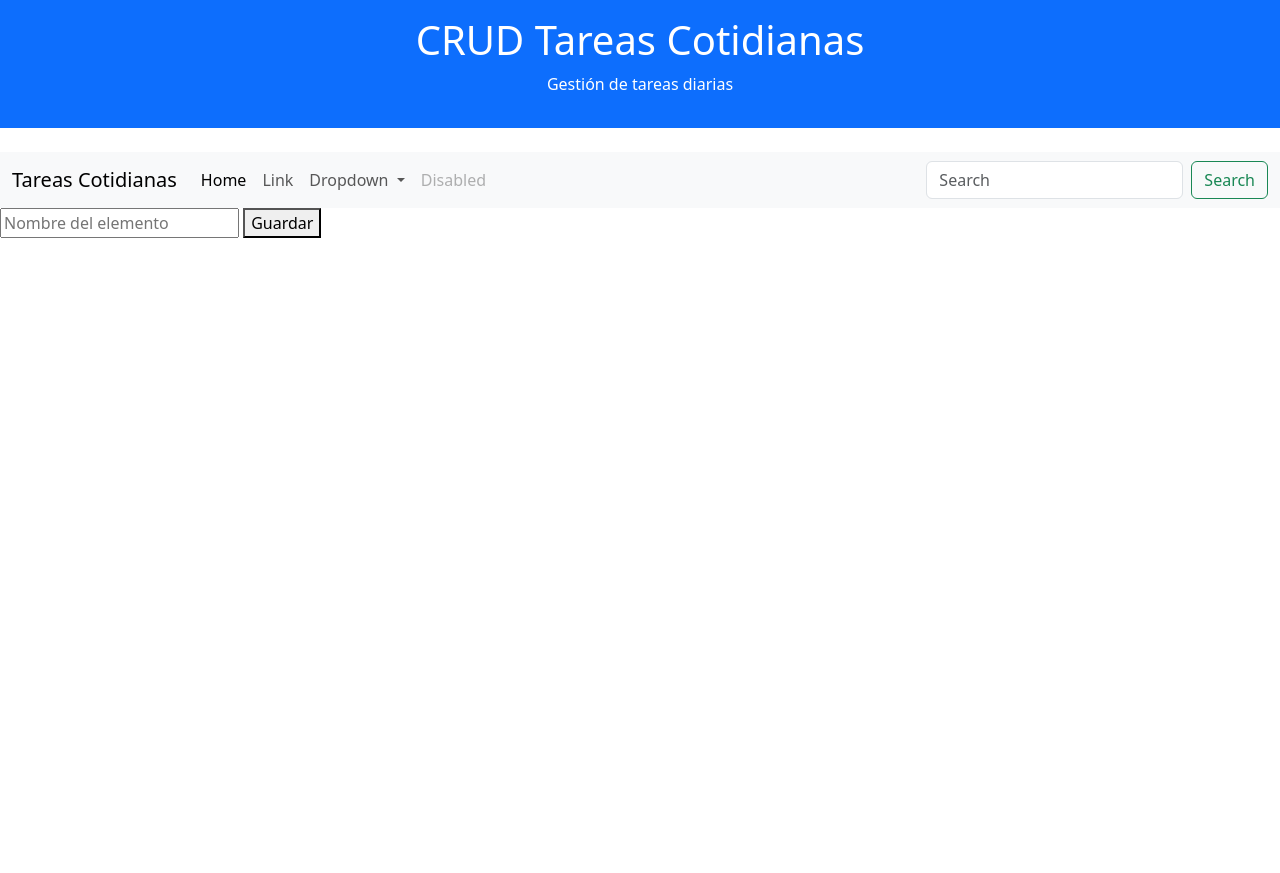
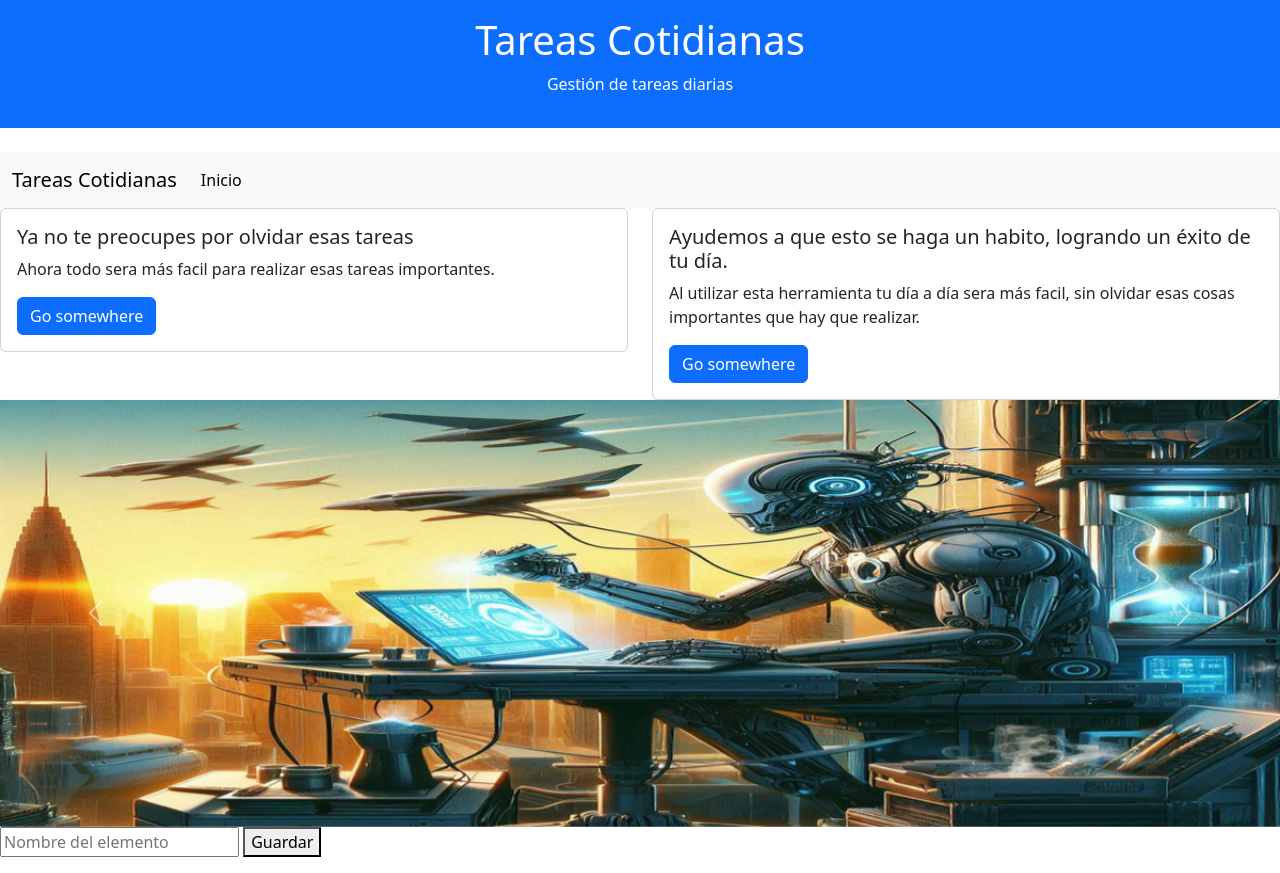
Before and after one commit to NoeAlarcon/CRUD-Tareas-Cotidianas, a plain HTML site: page index.html in a window 1280 px wide. Before the commit the page ends 800 px from the top, so only its background shows below. Drawn offline with nearby package versions, Linux system fonts and the light colour scheme.

Commit message:
se agrega Navbar

```diff
--- a/index.html
+++ b/index.html
@@ -8,7 +8,7 @@
     </head>
 <body>
     <header class="bg-primary text-white text-center py-3 mb-4">
-        <h1>CRUD Tareas Cotidianas</h1>
+        <h1>Tareas Cotidianas</h1>
         <p>Gestión de tareas diarias</p>
     </header>
 
@@ -24,33 +24,57 @@
       <div class="collapse navbar-collapse" id="navbarSupportedContent">
         <ul class="navbar-nav me-auto mb-2 mb-lg-0">
           <li class="nav-item">
-            <a class="nav-link active" aria-current="page" href="#">Home</a>
-          </li>
-          <li class="nav-item">
-            <a class="nav-link" href="#">Link</a>
-          </li>
-          <li class="nav-item dropdown">
-            <a class="nav-link dropdown-toggle" href="#" role="button" data-bs-toggle="dropdown" aria-expanded="false">
-              Dropdown
-            </a>
-            <ul class="dropdown-menu">
-              <li><a class="dropdown-item" href="#">Action</a></li>
-              <li><a class="dropdown-item" href="#">Another action</a></li>
-              <li><hr class="dropdown-divider"></li>
-              <li><a class="dropdown-item" href="#">Something else here</a></li>
-            </ul>
-          </li>
-          <li class="nav-item">
-            <a class="nav-link disabled" aria-disabled="true">Disabled</a>
-          </li>
-        </ul>
-        <form class="d-flex" role="search">
-          <input class="form-control me-2" type="search" placeholder="Search" aria-label="Search">
-          <button class="btn btn-outline-success" type="submit">Search</button>
-        </form>
+            <a class="nav-link active" aria-current="page" href="#">Inicio</a>
       </div>
     </div>
   </nav>
+
+  <!-- 2,- Cards- 3 ventajas de usar Tareas Cotidianas-->
+
+  <div class="row">
+    <div class="col-sm-6 mb-3 mb-sm-0">
+      <div class="card">
+        <div class="card-body">
+          <h5 class="card-title">Ya no te preocupes por olvidar esas tareas</h5>
+          <p class="card-text">Ahora todo sera más facil para realizar esas tareas importantes.</p>
+          <a href="#" class="btn btn-primary">Go somewhere</a>
+        </div>
+      </div>
+    </div>
+    <div class="col-sm-6">
+      <div class="card">
+        <div class="card-body">
+          <h5 class="card-title">Ayudemos a que esto se haga un habito, logrando un éxito de  tu día.</h5>
+          <p class="card-text">Al utilizar esta herramienta tu día a día sera más facil, sin olvidar esas cosas importantes que hay que realizar.</p>
+          <a href="#" class="btn btn-primary">Go somewhere</a>
+        </div>
+      </div>
+    </div>
+  </div>
+
+  <!-- Carrousel de Imagenes  -->
+
+  <div id="carouselExampleInterval" class="carousel slide" data-bs-ride="carousel">
+    <div class="carousel-inner">
+      <div class="carousel-item active" data-bs-interval="10000">
+        <img src="./assets/img/tareas cotidianas pero futurista, tamaño 1200 x 400.png" class="d-block w-100" alt="App task">
+      </div>
+      <div class="carousel-item" data-bs-interval="2000">
+        <img src="./assets/img/Hombre escritorio IA atras.png" class="d-block w-100" alt="Hombre escritorio IA atras">
+      </div>
+      <div class="carousel-item">
+        <img src="./assets/img/El futuro es Hoy.png" class="d-block w-100" alt="El futuro es Hoy">
+      </div>
+    </div>
+    <button class="carousel-control-prev" type="button" data-bs-target="#carouselExampleInterval" data-bs-slide="prev">
+      <span class="carousel-control-prev-icon" aria-hidden="true"></span>
+      <span class="visually-hidden">Previous</span>
+    </button>
+    <button class="carousel-control-next" type="button" data-bs-target="#carouselExampleInterval" data-bs-slide="next">
+      <span class="carousel-control-next-icon" aria-hidden="true"></span>
+      <span class="visually-hidden">Next</span>
+    </button>
+  </div>
 
 
     <!--SCRIP AQUI-->
```
Also changed, not shown: assets/img/El futuro es Hoy.png (added), assets/img/Hombre escritorio IA atras.png (added), assets/img/tareas cotidianas pero futurista, tamaño 1200 x 400.png (added).
